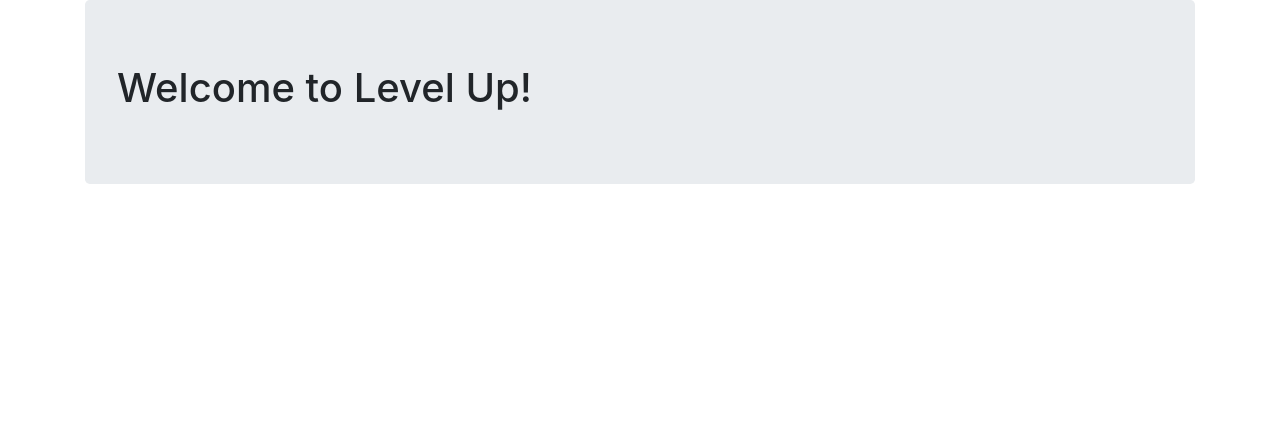
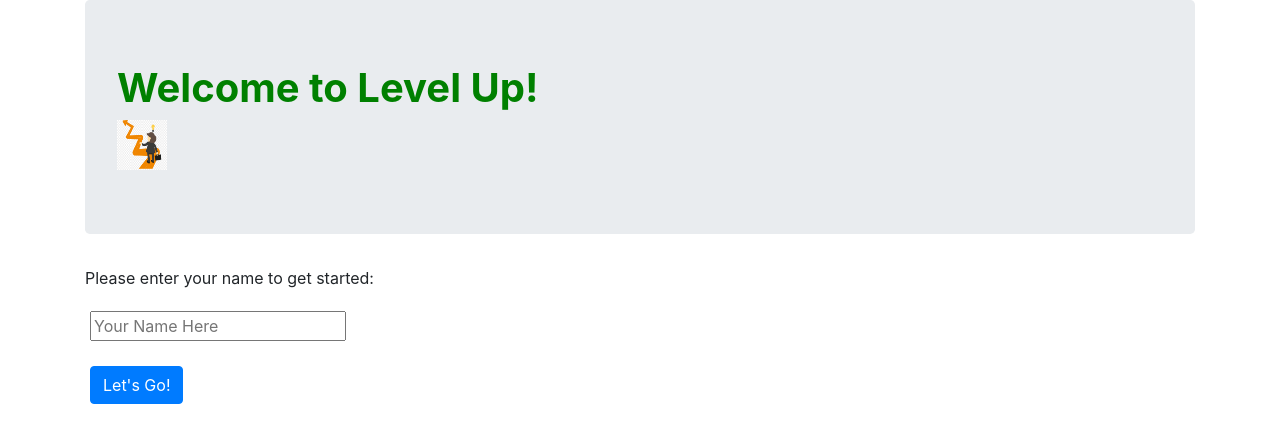
Before and after one commit to raymondng76/IRS-MR-RS-2019-07-01-IS1FT-GRP-Team10-LevelUp, a Django app: page / in a window 1280 px wide. Shown: the part 56-499 px from the top of the page. Run offline with Django 3.2, Linux system fonts and the light colour scheme; some libraries are stand-ins or nearby versions.

Commit message:
Rearrange static folders

```diff
--- /dev/null
+++ b/SystemCode/Level_Up/Level_Up_App/static/Level_Up_App/css/index.css
@@ -0,0 +1,10 @@
+h1{
+  font-weight: bold;
+  color: green;
+}
+#userInput{
+  margin: 5px;
+}
+#userBtn{
+  margin: 20px 5px 5px 5px;
+}
--- a/SystemCode/Level_Up/templates/Level_Up_App/index.html
+++ b/SystemCode/Level_Up/Level_Up_App/templates/Level_Up_App/index.html
@@ -13,9 +13,15 @@
     </div>
     <div class="container">
       <div class="jumbotron">
+
         <h1>Welcome to Level Up!</h1>
-
+        <img src="{% static "Level_Up_App/images/career_roadmap.jpg" %}" alt="Opps!" style="width:50px;height:50px">
       </div>
+      <form class="username" action="" method="post">
+        <p>Please enter your name to get started:</p>
+        <input id="userInput" type="text" name="user" placeholder="Your Name Here"><br>
+        <button id="userBtn" type="button" class="btn btn-primary" name="button">Let's Go!</button>
+      </form>
     </div>
   </body>
 </html>
--- a/SystemCode/Level_Up/static/Level_Up_App/index.css
+++ /dev/null
@@ -1,4 +0,0 @@
-h1{
-  font-weight: bold;
-  color: green;
-}
```
Also changed, not shown: SystemCode/Level_Up/Level_Up/settings.py (+1 -6 lines), SystemCode/Level_Up/Level_Up_App/static/Level_Up_App/images/career_roadmap.jpg (added).
